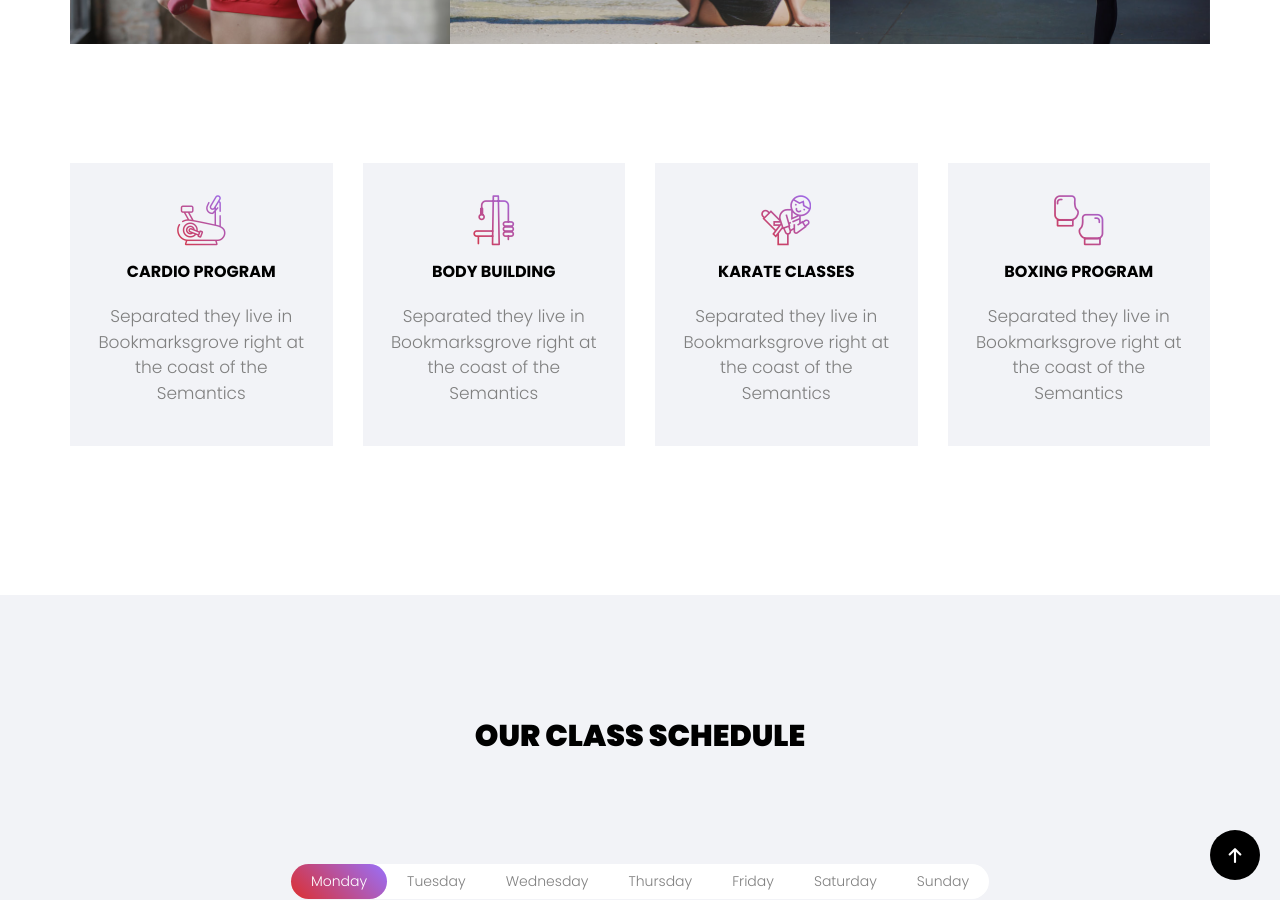
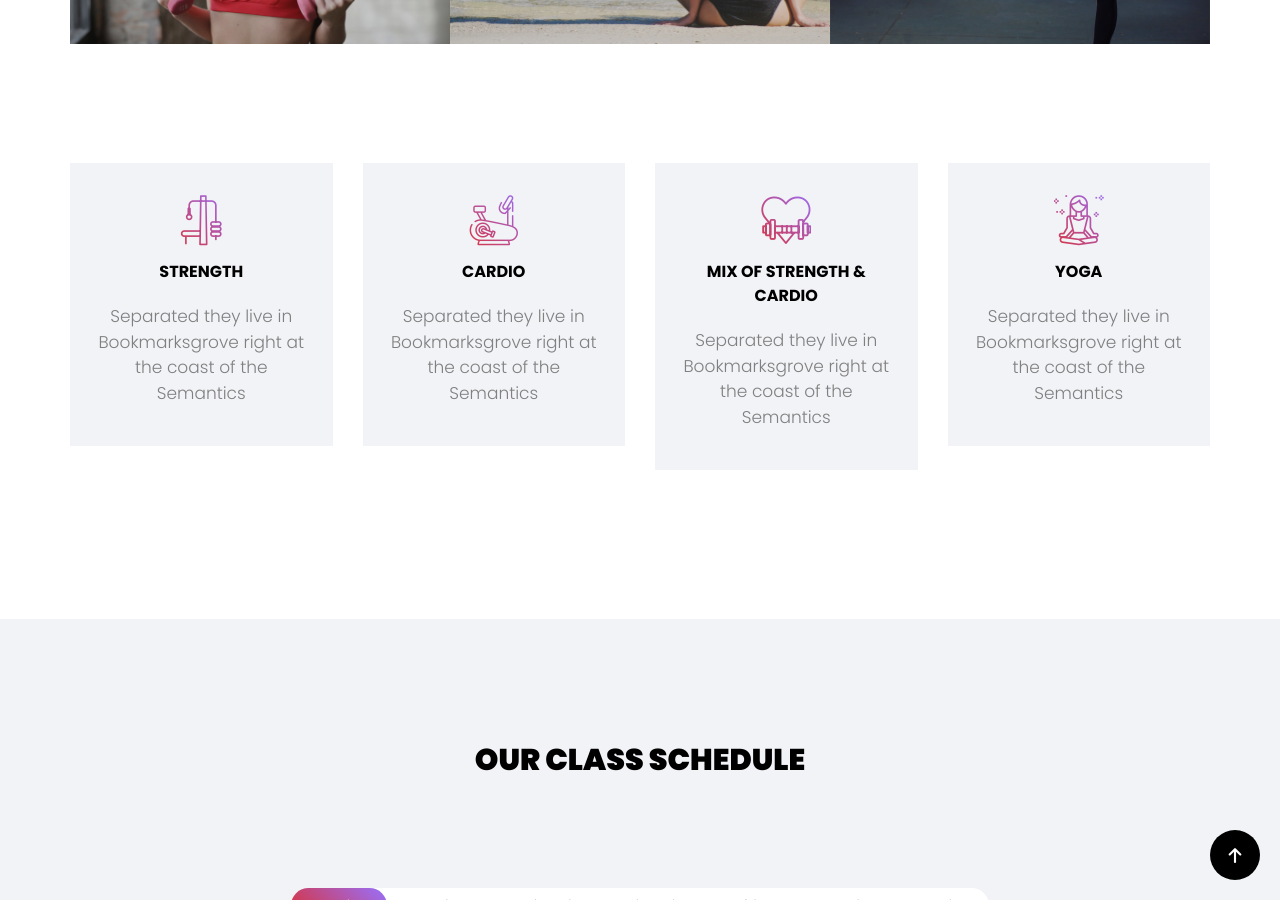
Before and after one commit to ResultsNow/resultsnow.github.io, a Jekyll site: the page built from index.html, in a window 1280 px wide and 900 px high, scrolled down 836 px. Built offline with Jekyll 4.4.1, drawn with Linux system fonts in a browser that asks for light colours; some web fonts are replaced.

Commit message:
changed services

```diff
--- a/_data/services.yml
+++ b/_data/services.yml
@@ -1,15 +1,15 @@
-- title: Cardio Program
+- title: Strength
+  description: Separated they live in Bookmarksgrove right at the coast of the Semantics
+  icon: weightlifting
+
+- title: Cardio
   description: Separated they live in Bookmarksgrove right at the coast of the Semantics
   icon: gym
 
-- title: Body Building
+- title: Mix of Strength & Cardio
   description: Separated they live in Bookmarksgrove right at the coast of the Semantics
-  icon: weightlifting
+  icon: exercise-2
 
-- title: Karate Classes
+- title: Yoga
   description: Separated they live in Bookmarksgrove right at the coast of the Semantics
-  icon: martial-arts
-
-- title: Boxing Program
-  description: Separated they live in Bookmarksgrove right at the coast of the Semantics
-  icon: gloves
+  icon: meditation
```
